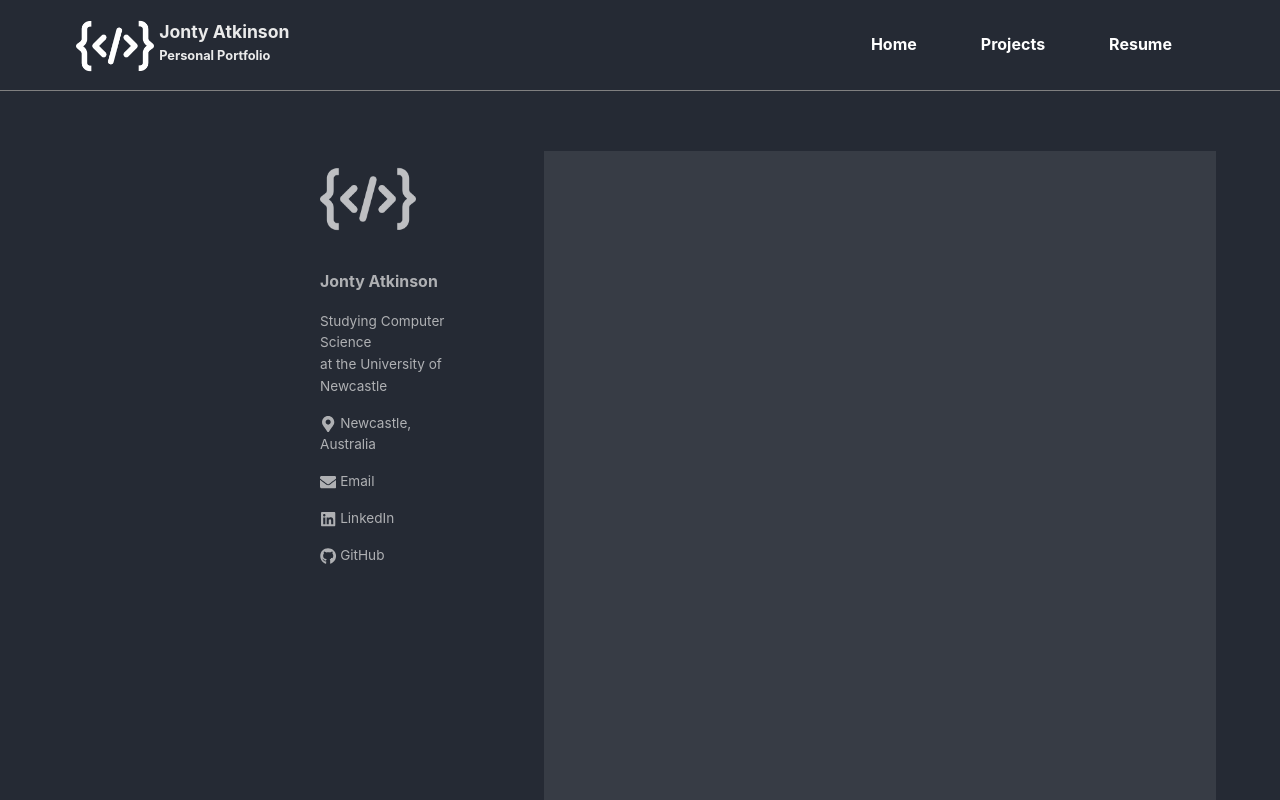
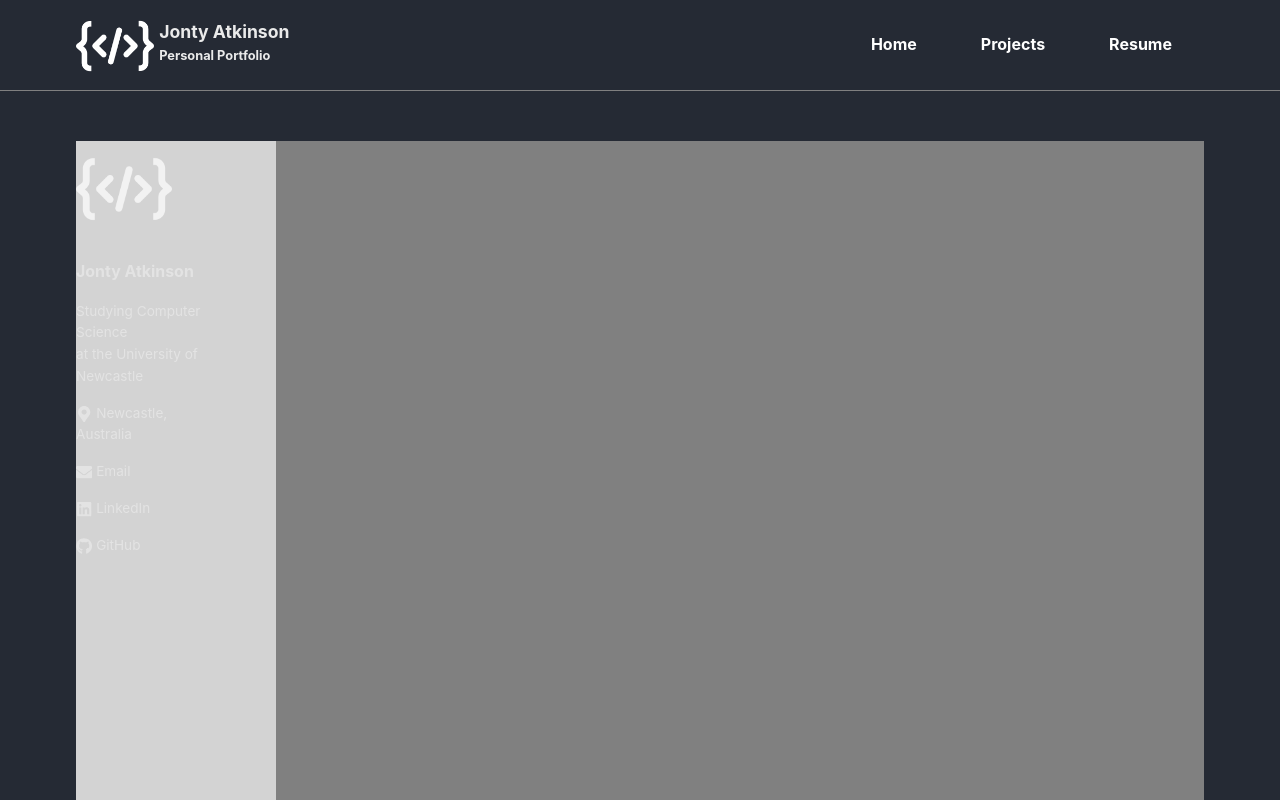
Before and after one commit to Jontya/personal-website, a React (Create React App) app: page / in a window 1280 px wide. Shown: the top 800 px of the page. Built offline with nearby package versions, Linux system fonts and the light colour scheme.

Commit message:
Updated Home Margins

```diff
--- a/src/Pages/Home.js
+++ b/src/Pages/Home.js
@@ -4,15 +4,13 @@
 
 function Home() {
   return (
-    <div className="home-container">
-      <Sidebar/>
-      <div className='about-me'>
+    <div className="home">
+        <div className='home-sidebar'>
+          <Sidebar />
+        </div>
+        <div className='home-about'>
 
-      </div>
-      <div className='project-showcase'>
-
-
-      </div>
+        </div>
     </div>
   )
 }
--- a/src/Styles/Home.css
+++ b/src/Styles/Home.css
@@ -1,15 +1,15 @@
-.home-container{
-    margin-top: 60px;
-    width: 64%;
-    margin-left: 20rem;
-    height: 80vh;
+.home{
+    background-color: lightgray;
+    margin-inline: auto;
+    margin-top: 50px;
+    margin-bottom: 0;
+    width: min(90%, 70.5rem);
+    height: 1000px;
 }
 
-.about-me{
-    opacity: 0.1;
-    background-color: lightgray;
-    font-size: 1.1em;
-    width: 82%;
-    margin-left: 14rem;
-    height: 100vh;
+.home-about{
+    background-color: gray;
+    width: 58rem;
+    margin-left: 12.5rem;
+    height: 1000px;
 }
```
